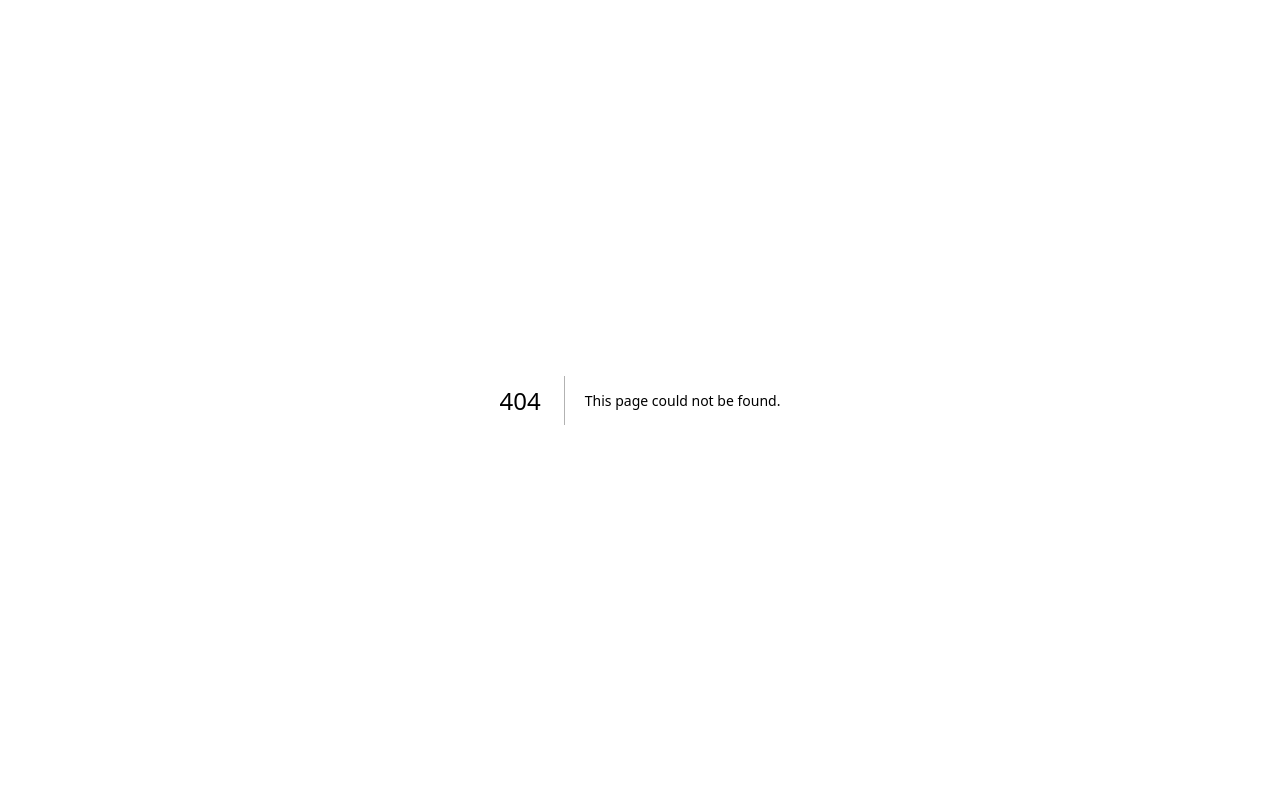
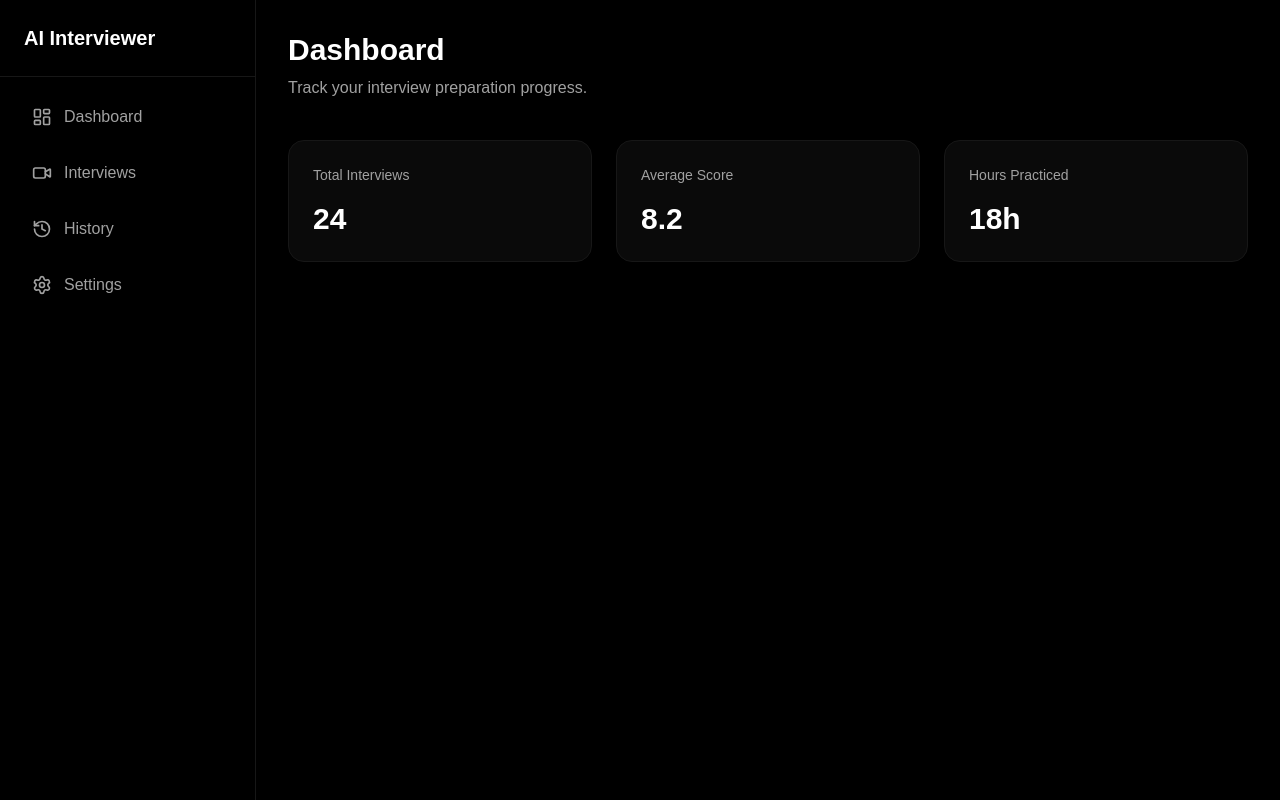
Before and after one commit to aaqibsyed/ai-interviewer, a Next.js app: page /dashboard in a window 1280 px wide. Before the commit this address had no page. Built offline with nearby package versions, Linux system fonts and the light colour scheme.

Commit message:
Create dashboard shell

```diff
--- /dev/null
+++ b/src/app/(dashboard)/dashboard/page.tsx
@@ -0,0 +1,47 @@
+const cards = [
+  {
+    title: "Total Interviews",
+    value: "24",
+  },
+  {
+    title: "Average Score",
+    value: "8.2",
+  },
+  {
+    title: "Hours Practiced",
+    value: "18h",
+  },
+];
+
+export default function DashboardPage() {
+  return (
+    <div className="p-8">
+      <div>
+        <h1 className="text-3xl font-bold">
+          Dashboard
+        </h1>
+
+        <p className="mt-2 text-neutral-400">
+          Track your interview preparation progress.
+        </p>
+      </div>
+
+      <div className="mt-10 grid gap-6 md:grid-cols-3">
+        {cards.map((card) => (
+          <div
+            key={card.title}
+            className="rounded-2xl border border-neutral-900 bg-neutral-950 p-6"
+          >
+            <p className="text-sm text-neutral-400">
+              {card.title}
+            </p>
+
+            <h2 className="mt-4 text-3xl font-bold">
+              {card.value}
+            </h2>
+          </div>
+        ))}
+      </div>
+    </div>
+  );
+}
--- /dev/null
+++ b/src/app/(dashboard)/layout.tsx
@@ -0,0 +1,17 @@
+import { Sidebar } from "@/components/dashboard/sidebar";
+
+export default function DashboardLayout({
+  children,
+}: {
+  children: React.ReactNode;
+}) {
+  return (
+    <div className="flex min-h-screen bg-black text-white">
+      <Sidebar />
+
+      <main className="flex-1">
+        {children}
+      </main>
+    </div>
+  );
+}
--- /dev/null
+++ b/src/components/dashboard/sidebar.tsx
@@ -0,0 +1,49 @@
+import {
+  LayoutDashboard,
+  History,
+  Settings,
+  Video,
+} from "lucide-react";
+
+const links = [
+  {
+    label: "Dashboard",
+    icon: LayoutDashboard,
+  },
+  {
+    label: "Interviews",
+    icon: Video,
+  },
+  {
+    label: "History",
+    icon: History,
+  },
+  {
+    label: "Settings",
+    icon: Settings,
+  },
+];
+
+export function Sidebar() {
+  return (
+    <aside className="hidden w-64 border-r border-neutral-900 bg-black md:flex md:flex-col">
+      <div className="border-b border-neutral-900 p-6">
+        <h2 className="text-xl font-bold text-white">
+          AI Interviewer
+        </h2>
+      </div>
+
+      <nav className="flex flex-1 flex-col gap-2 p-4">
+        {links.map((link) => (
+          <button
+            key={link.label}
+            className="flex items-center gap-3 rounded-xl px-4 py-3 text-left text-neutral-400 transition hover:bg-neutral-900 hover:text-white"
+          >
+            <link.icon className="h-5 w-5" />
+            {link.label}
+          </button>
+        ))}
+      </nav>
+    </aside>
+  );
+}
```
